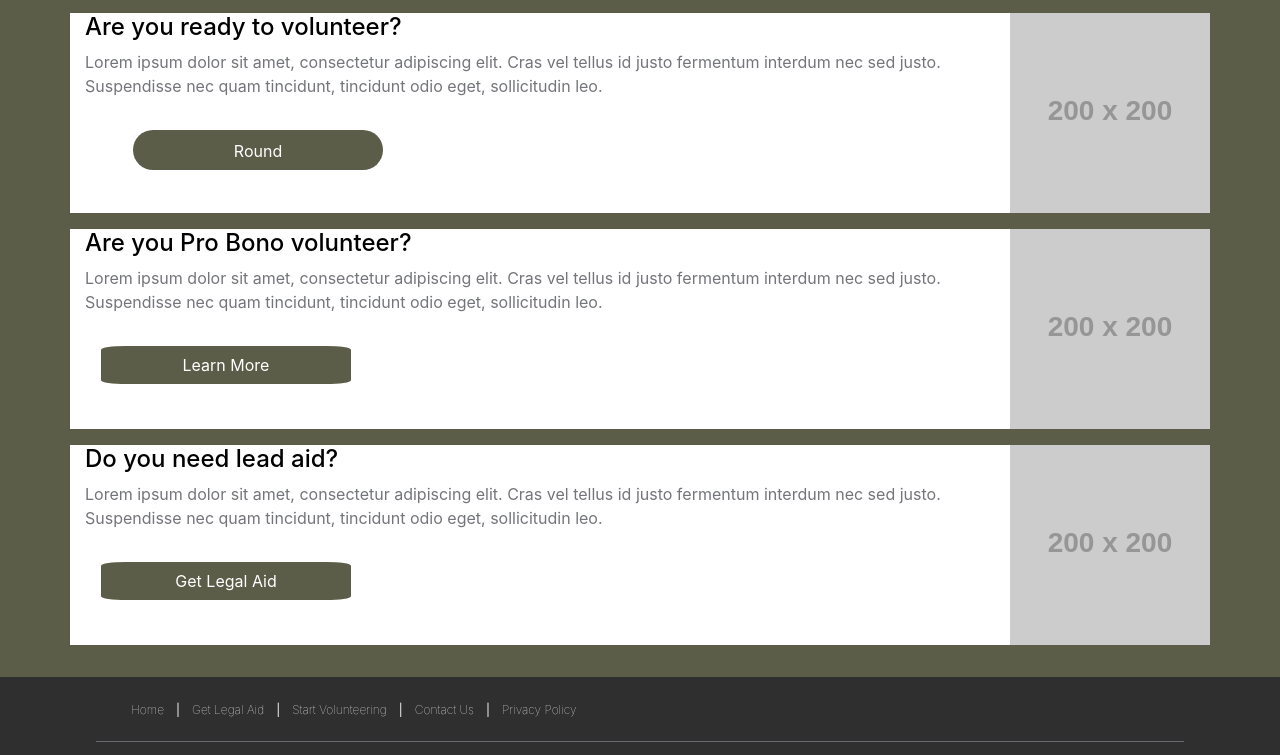
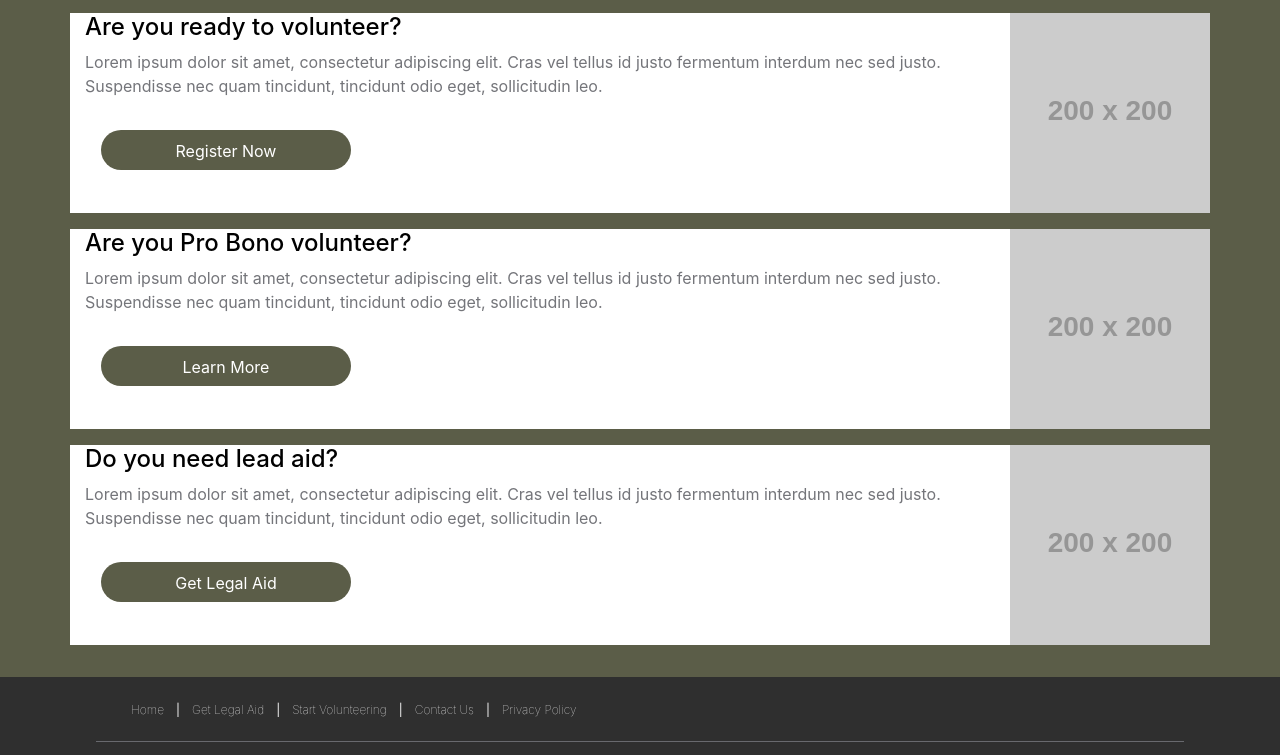
Before and after one commit to AllisonGee/volunteer-disaster-legal-aid, a plain HTML site: page index.html in a window 1280 px wide. Shown: the part 1620-2375 px from the top of the page. Drawn offline with nearby package versions, Linux system fonts and the light colour scheme; placeholder pictures from the web are drawn by us.

Commit message:
Updated button html.

```diff
--- a/css/index.css
+++ b/css/index.css
@@ -181,11 +181,7 @@
 
 
 .info-section a{
-  background-color: var(--green-color);
-  color:white;
-  width:250px;
-  border-radius: 10%;
-  margin: 1em
+  text-decoration: none;
 }
 
 .info-section img{
--- a/index.html
+++ b/index.html
@@ -83,7 +83,7 @@
             <label for="exampleFormControlInput1">Email</label>
             <input type="email" class="form-control" id="exampleFormControlInput1" placeholder="name@example.com">
           </div>
-          <button>Volunteer Now</button>
+          <a href="#"><button type="button" class="btn btn-lg round">Volunteer Now</button></a>
         </form>
       </div>
     </section>
@@ -104,8 +104,7 @@
       <div class="container info-section volunteer">
         <div class="info-text"><h2>Are you ready to volunteer?</h2>
         <p>Lorem ipsum dolor sit amet, consectetur adipiscing elit. Cras vel tellus id justo fermentum interdum nec sed justo. Suspendisse nec quam tincidunt, tincidunt odio eget, sollicitudin leo.</p>
-        <a href="#{}"  role="button" aria-pressed="true"></a>
-        <button type="button" class="btn btn-lg round">Round</button>
+        <a href="#"><button type="button" class="btn btn-lg round">Register Now</button></a>
       </div>
 
         <img src="https://via.placeholder.com/200" class="img-fluid" alt="">
@@ -114,7 +113,7 @@
       <div class="container info-section probono">
         <div class="info-text"><h2>Are you Pro Bono volunteer?</h2>
         <p>Lorem ipsum dolor sit amet, consectetur adipiscing elit. Cras vel tellus id justo fermentum interdum nec sed justo. Suspendisse nec quam tincidunt, tincidunt odio eget, sollicitudin leo.</p>
-        <a href="#" class="btn" role="button" aria-pressed="true">Learn More</a>
+        <a href="#"><button type="button" class="btn btn-lg round">Learn More</button></a>
       </div>
         <img src="https://via.placeholder.com/200" alt="">
       </div>
@@ -122,7 +121,7 @@
       <div class="container info-section legal-aid">
         <div class="info-text"><h2>Do you need lead aid?</h2>
         <p>Lorem ipsum dolor sit amet, consectetur adipiscing elit. Cras vel tellus id justo fermentum interdum nec sed justo. Suspendisse nec quam tincidunt, tincidunt odio eget, sollicitudin leo.</p>
-        <a href="#" class="btn" role="button" aria-pressed="true">Get Legal Aid</a>
+        <a href="#"><button type="button" class="btn btn-lg round">Get Legal Aid</button></a>
         </div>
         <img src="https://via.placeholder.com/200" alt="">
     </section>
```
